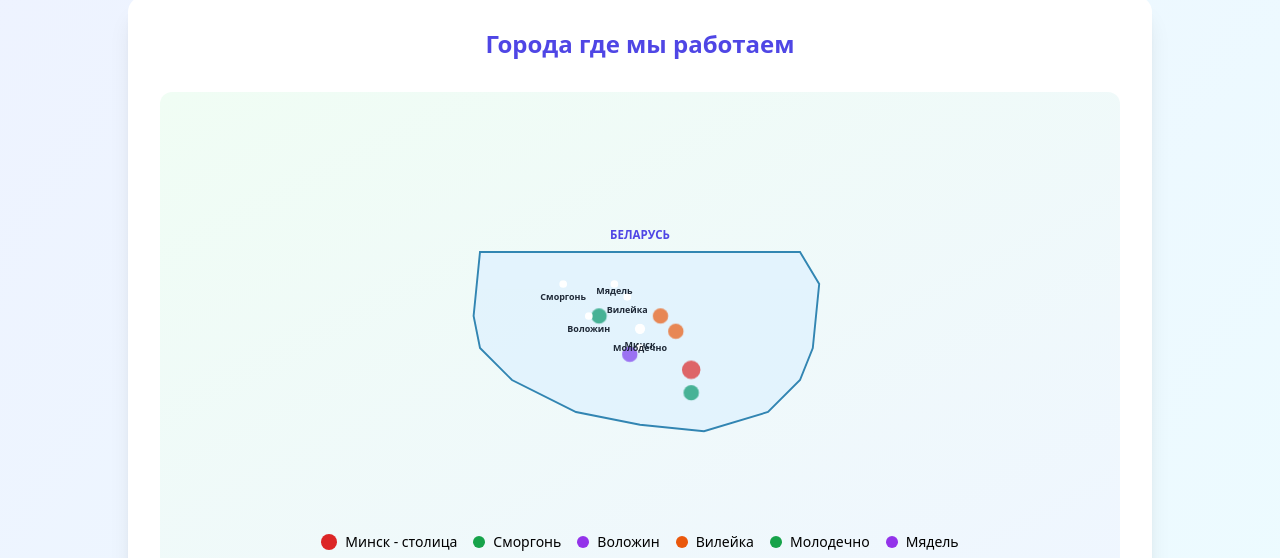
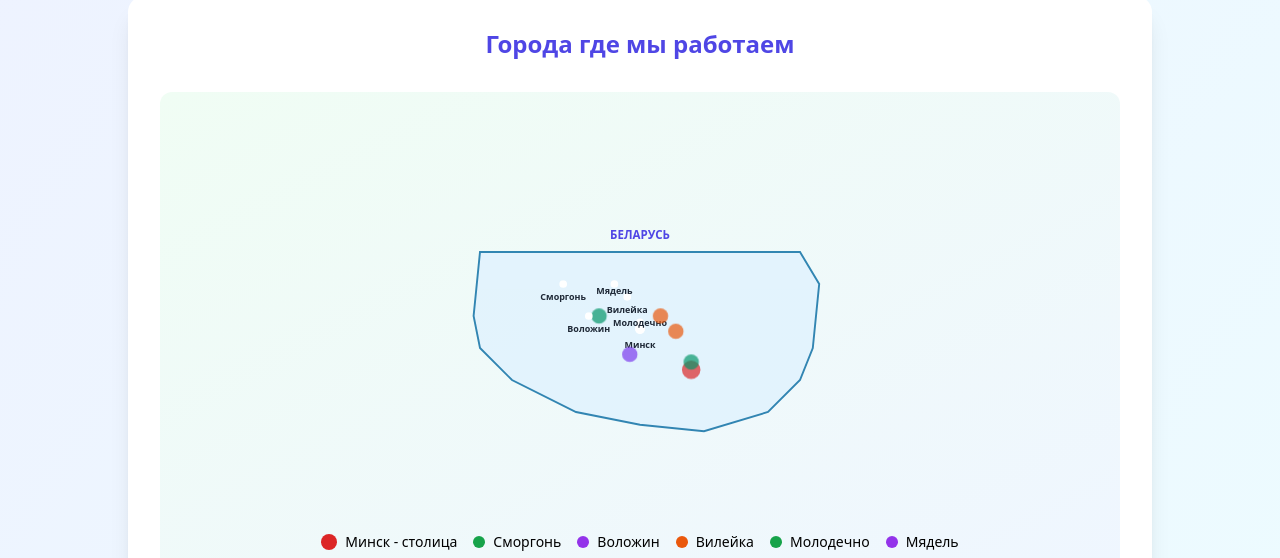
Before and after one commit to o40852906-source/arenda, a plain HTML site: page index.html in a window 1280 px wide. Shown: the part 4538-5096 px from the top of the page. Drawn offline with nearby package versions, Linux system fonts and the light colour scheme.

Commit message:
Update index.html

```diff
--- a/index.html
+++ b/index.html
@@ -373,9 +373,9 @@
           Вилейка
          </text>
         </g> <!-- Молодечно (северо-запад) --> <g class="city-marker" onclick="showCityInfo('Молодечно')">
-         <circle cx="400" cy="350" r="10" fill="#059669" class="pulse-animation" />
-         <circle cx="400" cy="350" r="6" fill="#ffffff" />
-         <text x="400" y="355" text-anchor="middle" class="text-sm font-bold fill-gray-800">
+         <circle cx="400" cy="310" r="10" fill="#059669" class="pulse-animation" />
+         <circle cx="400" cy="310" r="6" fill="#ffffff" />
+         <text x="400" y="315" text-anchor="middle" class="text-sm font-bold fill-gray-800">
           Молодечно
          </text>
         </g> <!-- Мядель (север от Минска) --> <g class="city-marker" onclick="showCityInfo('Мядель')">
```
